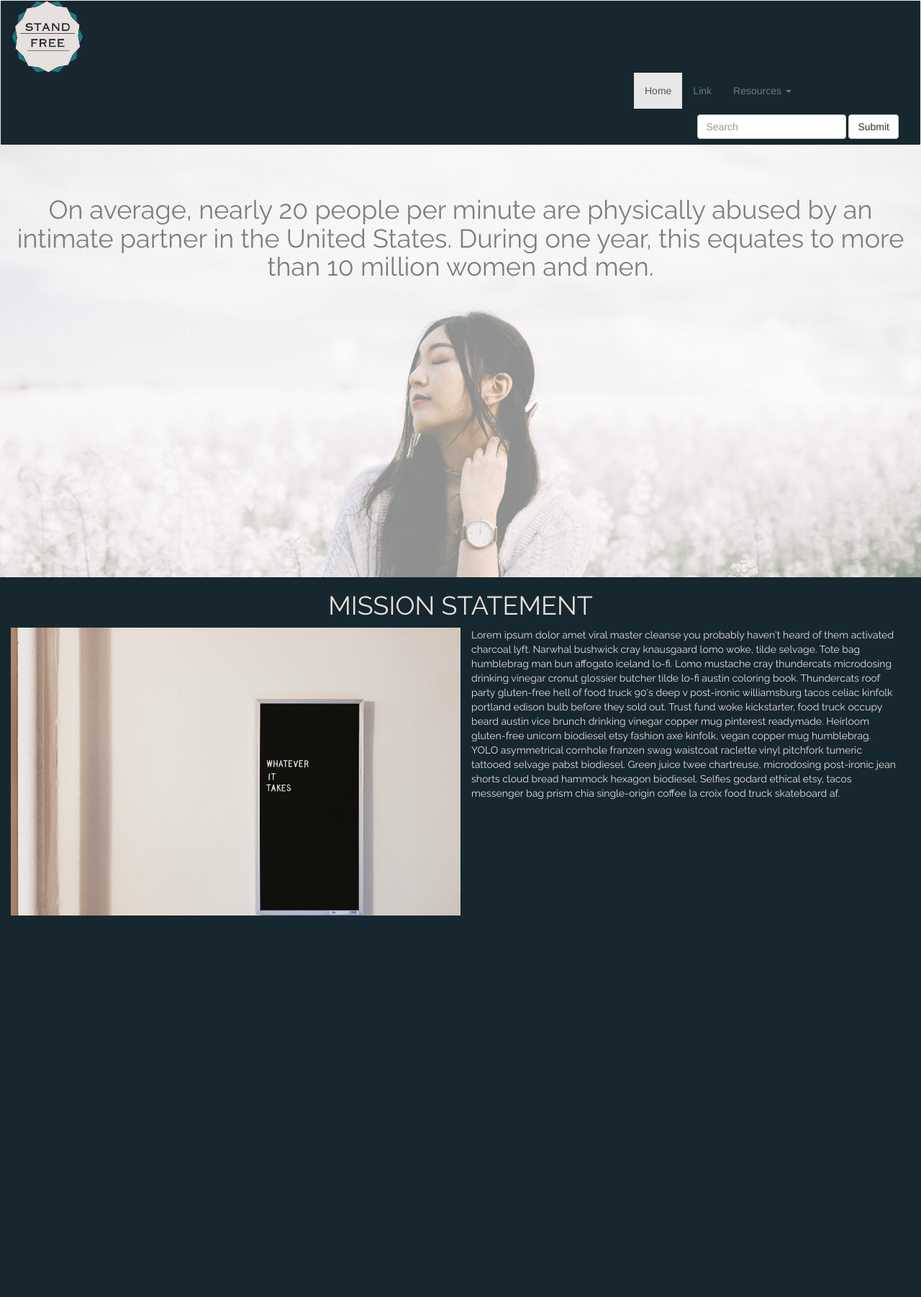
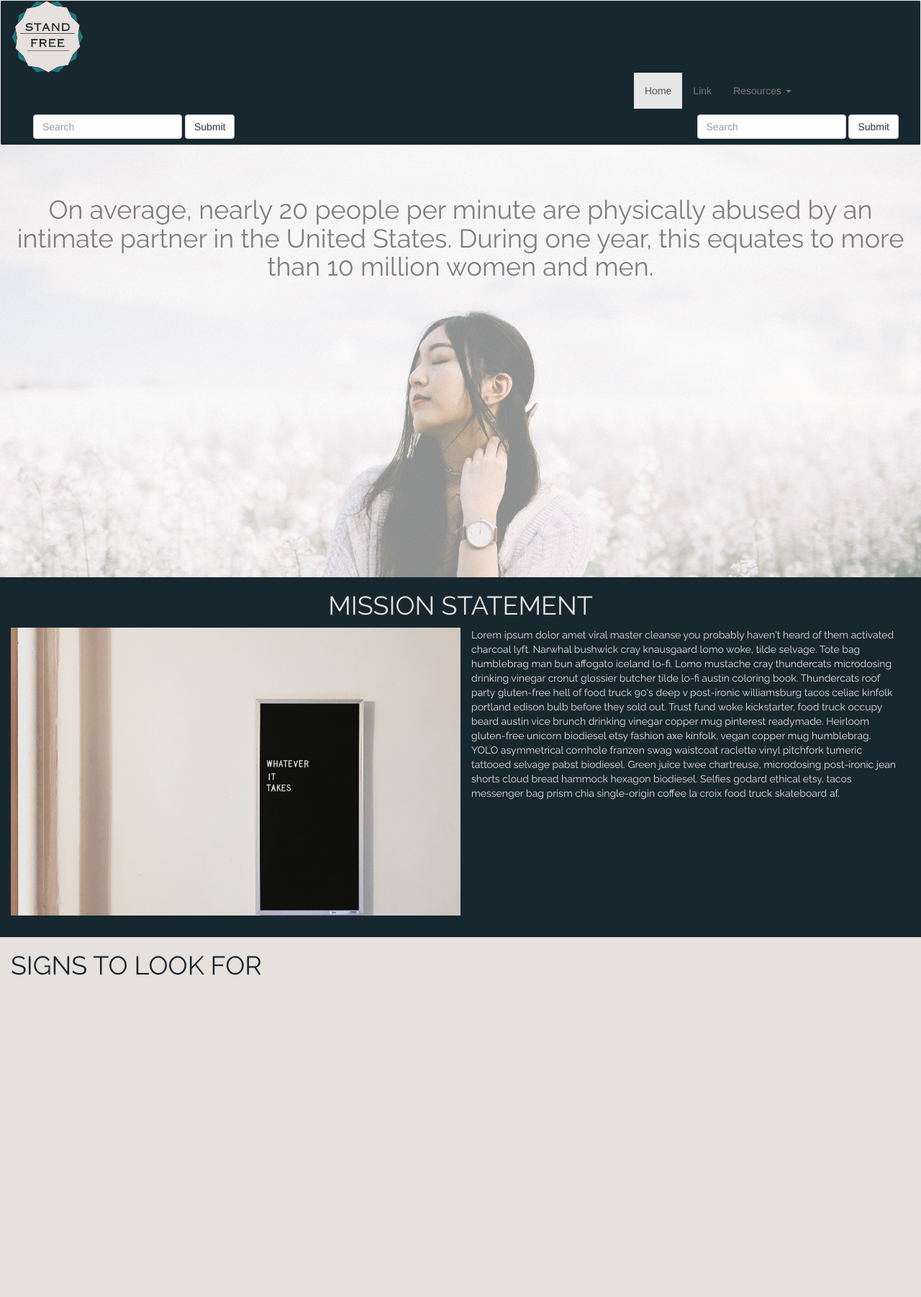
Before and after one commit to standfree/no-instructor2, a Node server app: page / in a window 1280 px wide. Shown: the whole page at 72% size. Before the commit the page ends 1272 px from the top, so only its background shows below. Run offline with Node 20, Linux system fonts and the light colour scheme; some libraries are stand-ins or nearby versions.

Commit message:
began warning signs section

```diff
--- a/client/css/styles.css
+++ b/client/css/styles.css
@@ -52,6 +52,11 @@
   background-image: url('../img/mission.jpg');
   background-size: cover;
   height: 400px;
+}
 
-
+.signs {
+  font-family: 'Raleway', sans-serif;
+  height: 500px;
+  background-color: #E7E1DE;
+  color: #17272F;
 }
--- a/client/index.html
+++ b/client/index.html
@@ -49,6 +49,12 @@
         </div>
         <button type="submit" class="btn btn-default">Submit</button>
       </form>
+      <form class="navbar-form navbar-left">
+        <div class="form-group">
+          <input type="text" class="form-control" placeholder="Search">
+        </div>
+        <button type="submit" class="btn btn-default">Submit</button>
+      </form>
     </div><!-- /.navbar-collapse -->
   </div><!-- /.container-fluid -->
 </nav>
@@ -65,9 +71,10 @@
     Thundercats roof party gluten-free hell of food truck 90's deep v post-ironic williamsburg tacos celiac kinfolk portland edison bulb before they sold out. Trust fund woke kickstarter, food truck occupy beard austin vice brunch drinking vinegar copper mug pinterest readymade. Heirloom gluten-free unicorn biodiesel etsy fashion axe kinfolk, vegan copper mug humblebrag. YOLO asymmetrical cornhole franzen swag waistcoat raclette vinyl pitchfork tumeric tattooed selvage pabst biodiesel. Green juice twee chartreuse, microdosing post-ironic jean shorts cloud bread hammock hexagon biodiesel. Selfies godard ethical etsy, tacos messenger bag prism chia single-origin coffee la croix food truck skateboard af.</p>
   </div>
   <div class="col-sm-6 pull-left strong">
-
   </div>
-
+</div>
+<div class="col-sm-12 signs">
+  <h1 class"text-center">SIGNS TO LOOK FOR</h1>
 </div>
 
 
```
